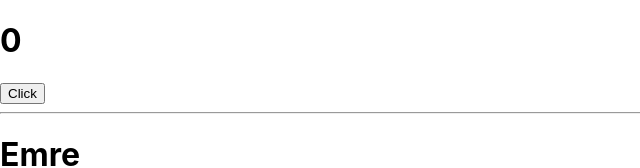
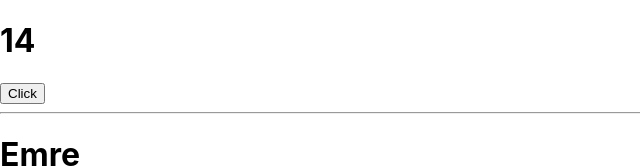
Before and after one commit to emregokgedik/patikaTasks, a React (Create React App) app in the folder Front-End Course/2.Intermediate Level Front-End Course/1.React/Lifecycle in React/lifecycle-in-react/: page / in a window 1280 px wide. Shown: the top 168 px of the page, without its empty margins (0-640 px from the left). Built offline with nearby package versions, Linux system fonts and the light colour scheme.

Commit message:
Feat: Number is increasing 1 per second by setInterval function

```diff
--- a/Front-End Course/2.Intermediate Level Front-End Course/1.React/Lifecycle in React/lifecycle-in-react/src/components/Counter.js
+++ b/Front-End Course/2.Intermediate Level Front-End Course/1.React/Lifecycle in React/lifecycle-in-react/src/components/Counter.js
@@ -6,6 +6,10 @@ function Counter() {
 
   useEffect(()=>{
     console.log("Component mounted");
+
+    setInterval(()=>{
+        setNumber((n)=>n+1);
+    },1000);
   },[])
 
   useEffect(()=>{
```
